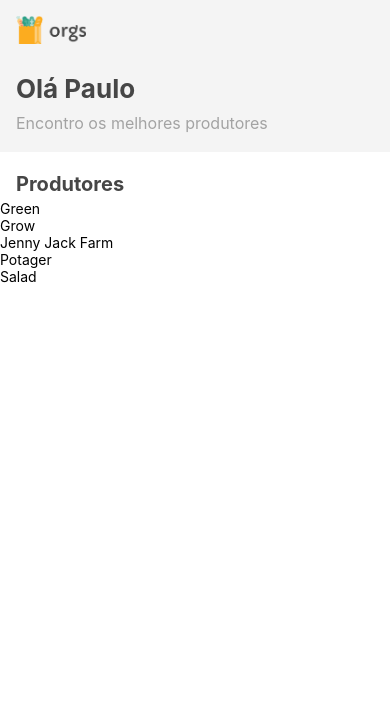
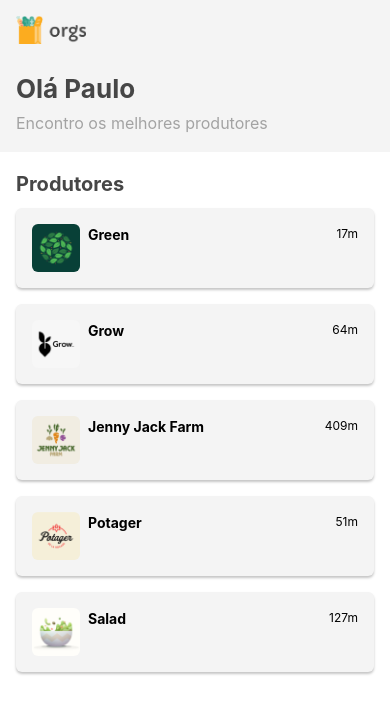
Before and after one commit to Henrique1204/orgs-hooks, a React Native app: screen / in a window 390 px wide. Shown: the top 714 px of the page. Built offline with nearby package versions, Linux system fonts and the light colour scheme.

Commit message:
Criar ItemCard

```diff
--- /dev/null
+++ b/src/telas/Home/componentes/ItemCard/estilos.js
@@ -0,0 +1,44 @@
+import {StyleSheet} from 'react-native';
+
+export default StyleSheet.create({
+  card: {
+    padding: 16,
+    borderRadius: 6,
+    marginVertical: 8,
+    marginHorizontal: 16,
+    backgroundColor: '#F4F4F4',
+    flexDirection: 'row',
+
+    // Sombra Android
+    elevation: 4,
+
+    // Sombra IOS
+    shadowColor: '#000',
+    shadowOffset: {
+      width: 0,
+      height: 2,
+    },
+    shadowOpacity: 0.23,
+    shadowRadius: 2.62,
+  },
+  imagem: {
+    width: 48,
+    height: 48,
+    borderRadius: 6,
+  },
+  informacoes: {
+    marginLeft: 8,
+    flex: 1,
+    flexDirection: 'row',
+    justifyContent: 'space-between',
+  },
+  nome: {
+    fontSize: 14,
+    fontWeight: 'bold',
+    lineHeight: 22,
+  },
+  distancia: {
+    fontSize: 12,
+    lineHeight: 19,
+  },
+});
--- a/src/telas/Home/componentes/ItemCard/index.js
+++ b/src/telas/Home/componentes/ItemCard/index.js
@@ -1,11 +1,25 @@
 import React from 'react';
 import ReactNative from 'react-native';
 
-const ItemCard = ({ nome, imagem, distancia, estrelas }) => {
+import Estilos from './estilos';
+
+const ItemCard = ({nome, imagem, distancia, estrelas}) => {
   return (
-    <>
+    <ReactNative.View style={Estilos.card}>
+      <ReactNative.Image
+        source={imagem}
+        accessibilityLabel={nome}
+        style={Estilos.imagem}
+      />
 
-    </>
+      <ReactNative.View style={Estilos.informacoes}>
+        <ReactNative.Text style={Estilos.nome}>{nome}</ReactNative.Text>
+
+        <ReactNative.Text style={Estilos.distancia}>
+          {distancia}
+        </ReactNative.Text>
+      </ReactNative.View>
+    </ReactNative.View>
   );
 };
 
--- a/src/telas/Home/componentes/Produtores/index.js
+++ b/src/telas/Home/componentes/Produtores/index.js
@@ -2,6 +2,7 @@ import React from 'react';
 import ReactNative from 'react-native';
 
 import TopoLista from '../TopoLista';
+import ItemCard from '../ItemCard';
 
 import {cerregarProdutores} from '../../../../servicos/carregar-dados';
 
@@ -26,9 +27,7 @@ const Produtores = ({children}) => {
           <TopoLista>{dadosProdutores.titulo}</TopoLista>
         </>
       )}
-      renderItem={({item: {nome}}) => (
-        <ReactNative.Text>{nome}</ReactNative.Text>
-      )}
+      renderItem={({item}) => <ItemCard {...item} />}
     />
   );
 };
```
